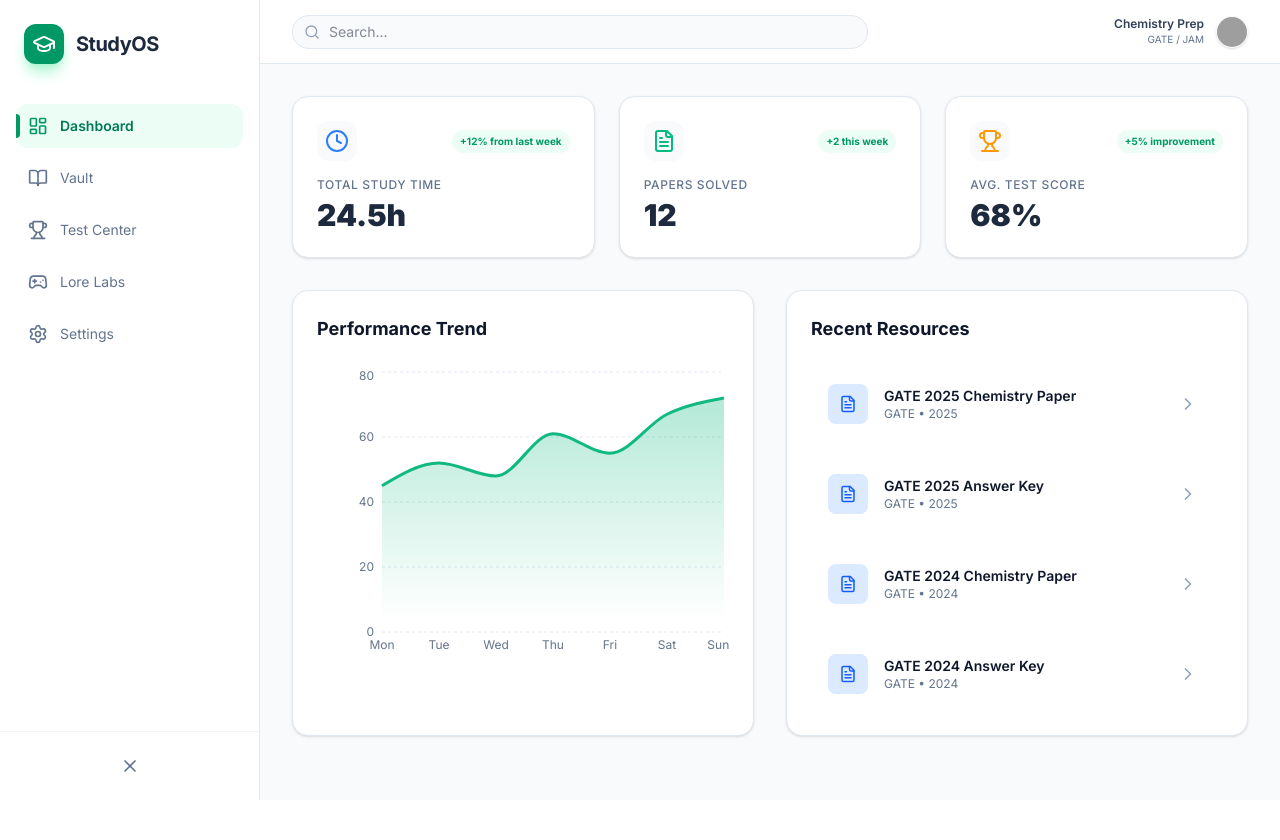
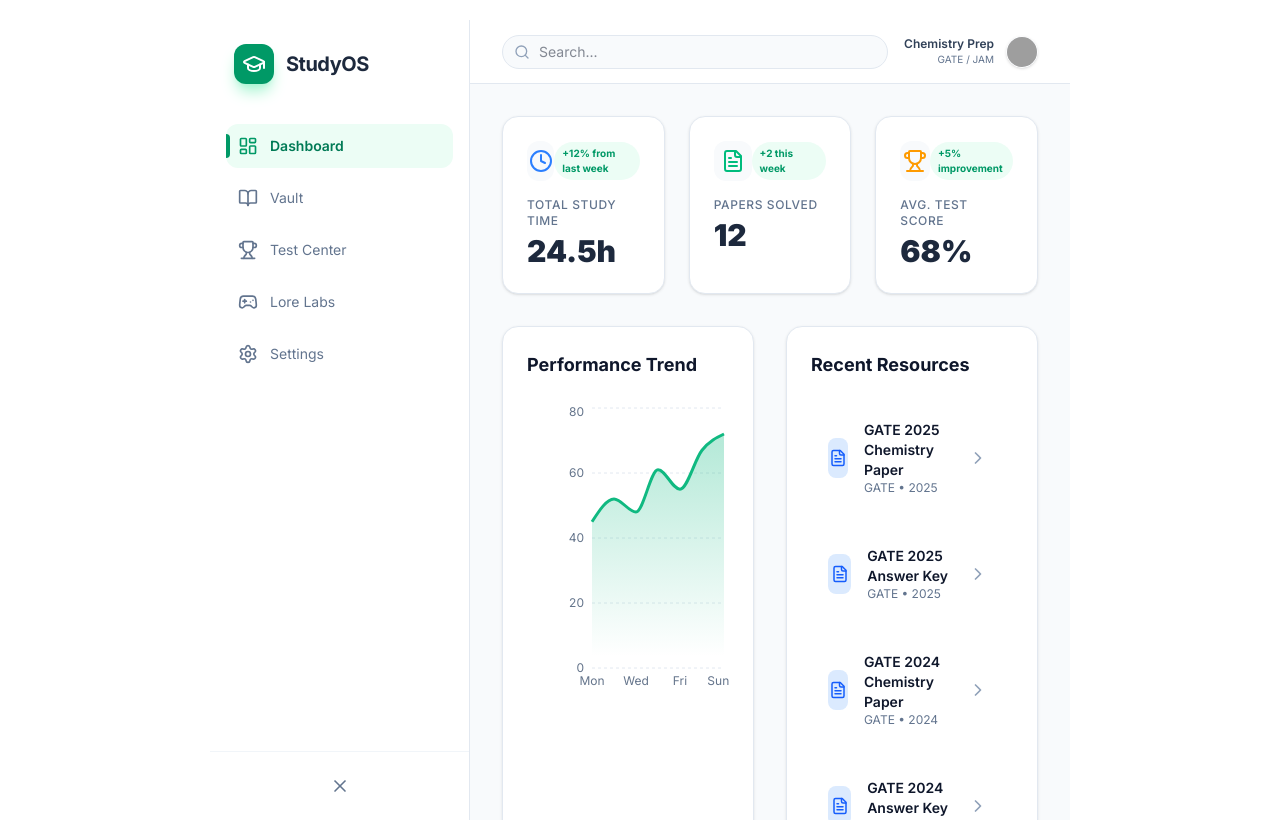
Before and after one commit to via-decide/compitative-exams-B.Sc., a React (Vite) app: page / in a window 1280 px wide. Before the commit the page ends 800 px from the top, so only its background shows below. Built offline with nearby package versions, Linux system fonts and the light colour scheme; grey boxes are pictures that could not be loaded.

Commit message:
fix: resolve blank page issue on GitHub Pages

```diff
--- a/index.html
+++ b/index.html
@@ -1,12 +1,15 @@
-<!doctype html>
+<!DOCTYPE html>
 <html lang="en">
   <head>
     <meta charset="UTF-8" />
     <meta name="viewport" content="width=device-width, initial-scale=1.0" />
-    <title>My Google AI Studio App</title>
+    <title>BSc Competitive Exams</title>
   </head>
   <body>
-    <div id="root"></div>
-    <script type="module" src="/src/main.tsx"></script>
+    <div id="app" class="container">
+      <h1>B.Sc Competitive Exams Study Portal</h1>
+      <p>Loading StudyOS modules...</p>
+    </div>
+    <script type="module" src="./src/main.tsx"></script>
   </body>
 </html>
--- a/src/index.css
+++ b/src/index.css
@@ -7,6 +7,16 @@
 
 body {
   @apply antialiased;
+}
+
+.container {
+  max-width: 900px;
+  margin: auto;
+  padding: 20px;
+  font-family: sans-serif;
+  display: flex;
+  flex-direction: column;
+  gap: 12px;
 }
 
 /* Custom Scrollbar */
--- a/src/main.tsx
+++ b/src/main.tsx
@@ -3,8 +3,27 @@ import {createRoot} from 'react-dom/client';
 import App from './App.tsx';
 import './index.css';
 
-createRoot(document.getElementById('root')!).render(
-  <StrictMode>
-    <App />
-  </StrictMode>,
-);
+function initApp() {
+  const appRoot = document.getElementById('app');
+  if (!appRoot) {
+    throw new Error('Missing #app root container.');
+  }
+
+  createRoot(appRoot).render(
+    <StrictMode>
+      <App />
+    </StrictMode>,
+  );
+}
+
+document.addEventListener('DOMContentLoaded', () => {
+  try {
+    initApp();
+  } catch (e) {
+    console.error(e);
+    const appRoot = document.getElementById('app');
+    if (appRoot) {
+      appRoot.innerHTML = `<h2>App failed to load</h2><pre>${String(e)}</pre>`;
+    }
+  }
+});
--- a/vite.config.ts
+++ b/vite.config.ts
@@ -6,6 +6,7 @@ import {defineConfig, loadEnv} from 'vite';
 export default defineConfig(({mode}) => {
   const env = loadEnv(mode, '.', '');
   return {
+    base: './',
     plugins: [react(), tailwindcss()],
     define: {
       'process.env.GEMINI_API_KEY': JSON.stringify(env.GEMINI_API_KEY),
```
